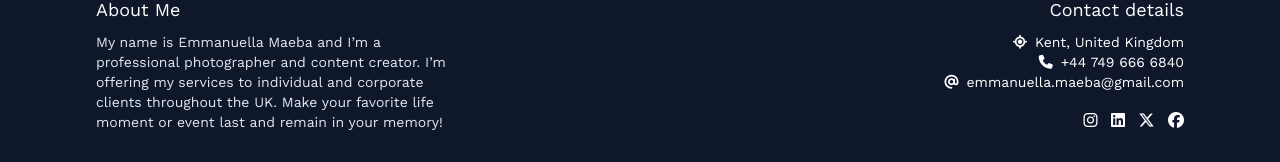
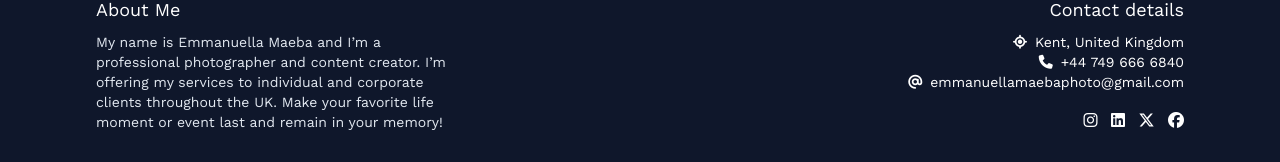
Before and after one commit to emjjkk/emmanuellamaebaphotography.co.uk, a React (Vite) app: page /work/other in a window 1280 px wide. Shown: the part 1556-1718 px from the top of the page. Built offline with nearby package versions, Linux system fonts and the light colour scheme.

Commit message:
Update Footer.jsx

```diff
--- a/src/components/Footer.jsx
+++ b/src/components/Footer.jsx
@@ -13,7 +13,7 @@ export default function Footer() {
                         <h1 className="text-white text-lg mb-2">Contact details</h1>
                         <p className="text-sm"><i className="fa-solid fa-location mr-2"></i>Kent, United Kingdom</p>
                         <p className="text-sm"><i className="fa-solid fa-phone mr-2"></i>+44 749 666 6840</p>
-                        <p className="text-sm"><i className="fa-solid fa-at mr-2 mb-5"></i>emmanuella.maeba@gmail.com</p>
+                        <p className="text-sm"><i className="fa-solid fa-at mr-2 mb-5"></i>emmanuellamaebaphoto@gmail.com</p>
                         <p>
                             <a href="https://instagram.com/emmanuellamaebaphotography"><i className="fa-brands fa-instagram ml-2 hover:text-purple-700"></i> </a>
                             <a href="https://www.linkedin.com/in/emmanuella-maeba-140501209/?originalSubdomain=uk"><i className="fa-brands fa-linkedin ml-2 hover:text-purple-700"></i> </a>
```
